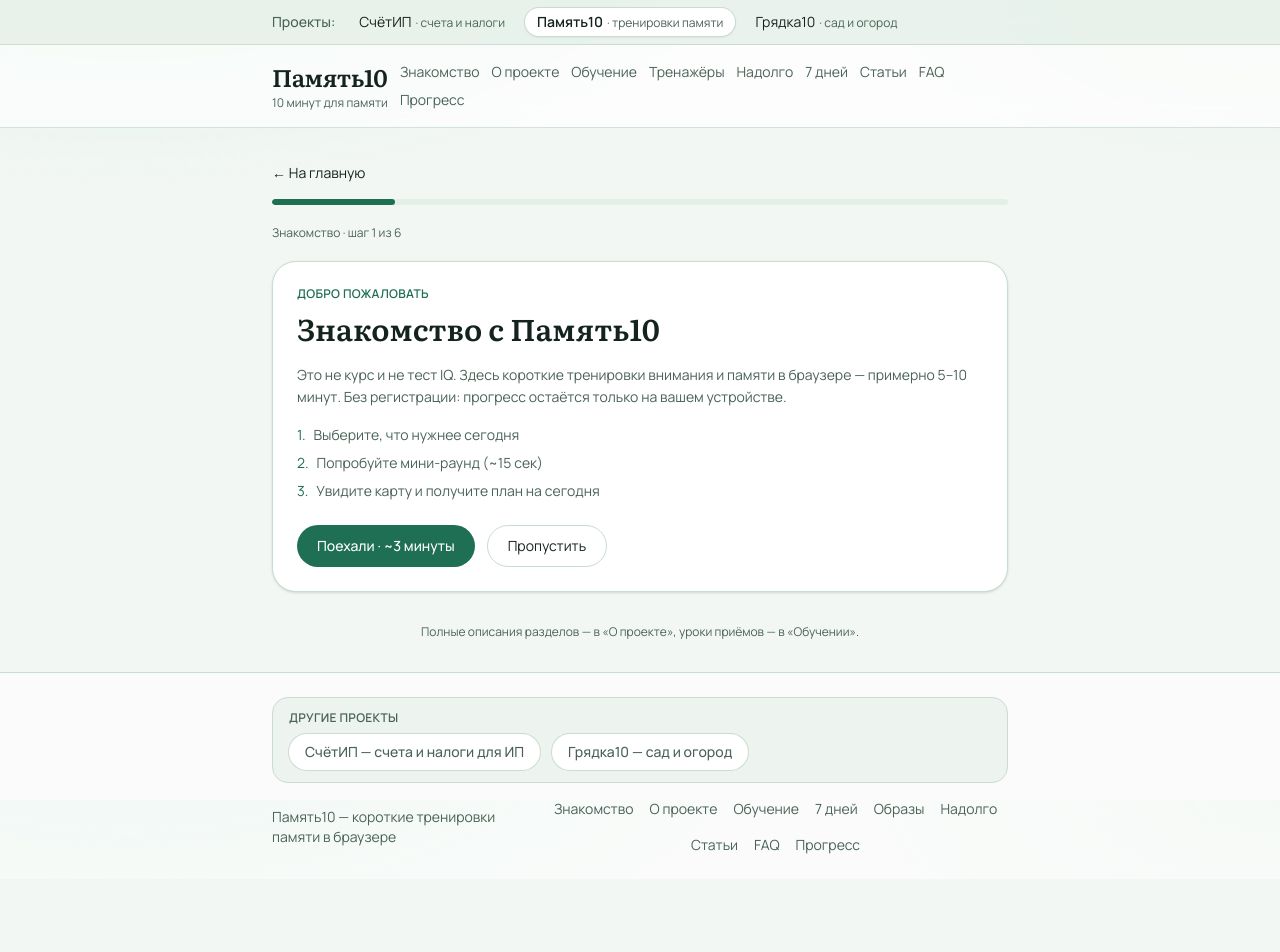
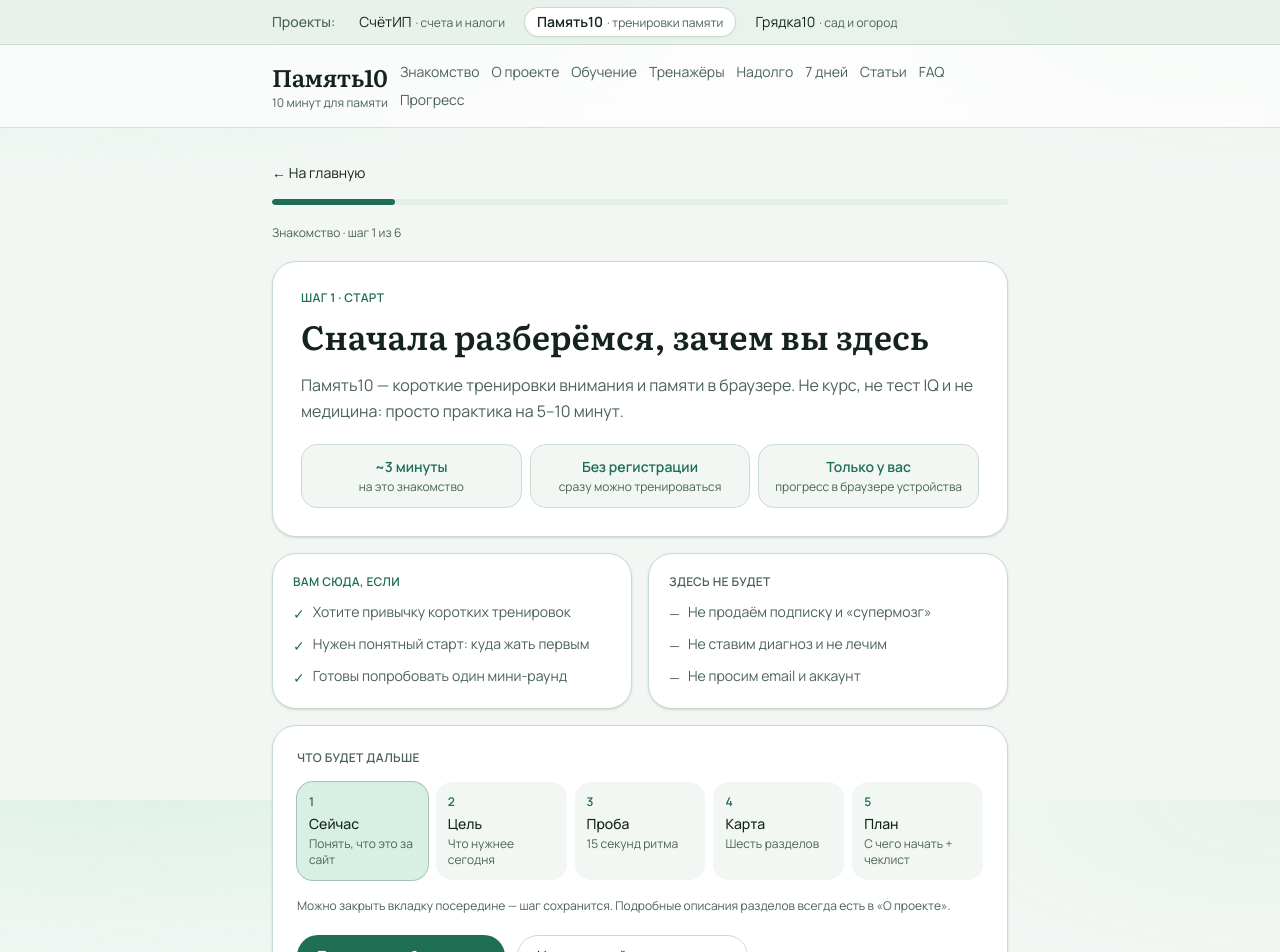
Before and after one commit to thesuperfatal/pamyat10, a Next.js app: page /intro in a window 1280 px wide. Shown: the top 952 px of the page. Before the commit the page ends 879 px from the top, so only its background shows below. Built offline with nearby package versions, Linux system fonts and the light colour scheme.

Commit message:
Polish intro step 1: promises, yes/no, visual roadmap.
Co-authored-by: Cursor <cursoragent@cursor.com>

```diff
--- a/components/IntroTour.tsx
+++ b/components/IntroTour.tsx
@@ -9,6 +9,7 @@ import {
   INTRO_GOALS,
   INTRO_MAP,
   INTRO_STEPS,
+  INTRO_WELCOME,
   firstDayChecklist,
   getGoalById,
   loadChecklistDone,
@@ -102,46 +103,108 @@ export default function IntroTour() {
       </div>
 
       {step === "welcome" && (
-        <section className="rounded-3xl border border-[var(--line)] bg-white p-6 shadow-sm">
+        <section className="space-y-4">
+          <div className="rounded-3xl border border-[var(--line)] bg-white p-6 shadow-sm sm:p-7">
             <p className="text-xs font-semibold uppercase tracking-wide text-[var(--accent)]">
-            Добро пожаловать
+              {INTRO_WELCOME.eyebrow}
             </p>
-          <h1 className="mt-2 font-[family-name:var(--font-display)] text-3xl font-semibold leading-tight">
-            Знакомство с Память10
+            <h1 className="mt-2 font-[family-name:var(--font-display)] text-3xl font-semibold leading-tight sm:text-[2.1rem]">
+              {INTRO_WELCOME.title}
             </h1>
-          <p className="mt-4 text-sm leading-relaxed text-[var(--muted)]">
-            Это не курс и не тест IQ. Здесь короткие тренировки внимания и памяти в браузере —
-            примерно 5–10 минут. Без регистрации: прогресс остаётся только на вашем устройстве.
+            <p className="mt-4 text-sm leading-relaxed text-[var(--muted)] sm:text-base">
+              {INTRO_WELCOME.lead}
             </p>
-          <ul className="mt-4 space-y-2 text-sm text-[var(--muted)]">
-            <li className="flex gap-2">
-              <span className="text-[var(--accent)]">1.</span>
-              Выберите, что нужнее сегодня
+
+            <div className="mt-5 grid gap-2 sm:grid-cols-3">
+              {INTRO_WELCOME.promises.map((p) => (
+                <div
+                  key={p.label}
+                  className="rounded-2xl border border-[var(--line)] bg-[var(--bg)] px-3 py-3 text-center"
+                >
+                  <p className="text-sm font-semibold text-[var(--accent)]">{p.label}</p>
+                  <p className="mt-0.5 text-xs text-[var(--muted)]">{p.detail}</p>
+                </div>
+              ))}
+            </div>
+          </div>
+
+          <div className="grid gap-4 sm:grid-cols-2">
+            <div className="rounded-3xl border border-[var(--line)] bg-white p-5 shadow-sm">
+              <p className="text-xs font-semibold uppercase tracking-wide text-[var(--accent)]">
+                Вам сюда, если
+              </p>
+              <ul className="mt-3 space-y-2.5 text-sm text-[var(--muted)]">
+                {INTRO_WELCOME.yes.map((item) => (
+                  <li key={item} className="flex gap-2">
+                    <span className="mt-0.5 shrink-0 text-[var(--accent)]" aria-hidden>
+                      ✓
+                    </span>
+                    <span>{item}</span>
                   </li>
-            <li className="flex gap-2">
-              <span className="text-[var(--accent)]">2.</span>
-              Попробуйте мини-раунд (~15 сек)
+                ))}
+              </ul>
+            </div>
+            <div className="rounded-3xl border border-[var(--line)] bg-white p-5 shadow-sm">
+              <p className="text-xs font-semibold uppercase tracking-wide text-[var(--muted)]">
+                Здесь не будет
+              </p>
+              <ul className="mt-3 space-y-2.5 text-sm text-[var(--muted)]">
+                {INTRO_WELCOME.no.map((item) => (
+                  <li key={item} className="flex gap-2">
+                    <span className="mt-0.5 shrink-0" aria-hidden>
+                      —
+                    </span>
+                    <span>{item}</span>
                   </li>
-            <li className="flex gap-2">
-              <span className="text-[var(--accent)]">3.</span>
-              Увидите карту и получите план на сегодня
+                ))}
+              </ul>
+            </div>
+          </div>
+
+          <div className="rounded-3xl border border-[var(--line)] bg-white p-5 shadow-sm sm:p-6">
+            <p className="text-xs font-semibold uppercase tracking-wide text-[var(--muted)]">
+              Что будет дальше
+            </p>
+            <ol className="mt-4 grid gap-2 sm:grid-cols-5">
+              {INTRO_WELCOME.roadmap.map((r) => (
+                <li
+                  key={r.n}
+                  className={`rounded-2xl px-3 py-3 ${
+                    r.n === "1"
+                      ? "bg-[var(--accent-soft)] ring-1 ring-[var(--accent)]/40"
+                      : "bg-[var(--bg)]"
+                  }`}
+                >
+                  <p className="text-xs font-semibold text-[var(--accent)]">{r.n}</p>
+                  <p className="mt-1 text-sm font-medium text-[var(--ink)]">{r.title}</p>
+                  <p className="mt-0.5 text-xs text-[var(--muted)]">{r.text}</p>
                 </li>
-          </ul>
-          <div className="mt-6 flex flex-wrap gap-3">
+              ))}
+            </ol>
+            <p className="mt-4 text-xs leading-relaxed text-[var(--muted)]">
+              Можно закрыть вкладку посередине — шаг сохранится. Подробные описания разделов всегда
+              есть в{" "}
+              <Link href="/about/" className="text-[var(--accent)] hover:underline">
+                «О проекте»
+              </Link>
+              .
+            </p>
+            <div className="mt-5 flex flex-wrap gap-3">
               <button
                 type="button"
                 onClick={next}
                 className="rounded-full bg-[var(--accent)] px-5 py-2.5 text-sm font-medium text-white hover:opacity-90"
               >
-              Поехали · ~3 минуты
+                Понятно — выбрать цель
               </button>
               <Link
                 href="/"
                 onClick={() => markIntroDone()}
                 className="rounded-full border border-[var(--line)] px-5 py-2.5 text-sm hover:border-[var(--accent)]"
               >
-              Пропустить
+                Уже знаю сайт — пропустить
               </Link>
+            </div>
           </div>
         </section>
       )}
--- a/lib/intro.ts
+++ b/lib/intro.ts
@@ -1,4 +1,33 @@
 import type { TrainerId } from "./stats";
+
+/** Контент шага 1 — приветствие */
+export const INTRO_WELCOME = {
+  eyebrow: "Шаг 1 · Старт",
+  title: "Сначала разберёмся, зачем вы здесь",
+  lead: "Память10 — короткие тренировки внимания и памяти в браузере. Не курс, не тест IQ и не медицина: просто практика на 5–10 минут.",
+  promises: [
+    { label: "~3 минуты", detail: "на это знакомство" },
+    { label: "Без регистрации", detail: "сразу можно тренироваться" },
+    { label: "Только у вас", detail: "прогресс в браузере устройства" },
+  ],
+  yes: [
+    "Хотите привычку коротких тренировок",
+    "Нужен понятный старт: куда жать первым",
+    "Готовы попробовать один мини-раунд",
+  ],
+  no: [
+    "Не продаём подписку и «супермозг»",
+    "Не ставим диагноз и не лечим",
+    "Не просим email и аккаунт",
+  ],
+  roadmap: [
+    { n: "1", title: "Сейчас", text: "Понять, что это за сайт" },
+    { n: "2", title: "Цель", text: "Что нужнее сегодня" },
+    { n: "3", title: "Проба", text: "15 секунд ритма" },
+    { n: "4", title: "Карта", text: "Шесть разделов" },
+    { n: "5", title: "План", text: "С чего начать + чеклист" },
+  ],
+};
 
 export interface IntroGoal {
   id: string;
```
Lines whose indentation alone changed are shown as unchanged.
